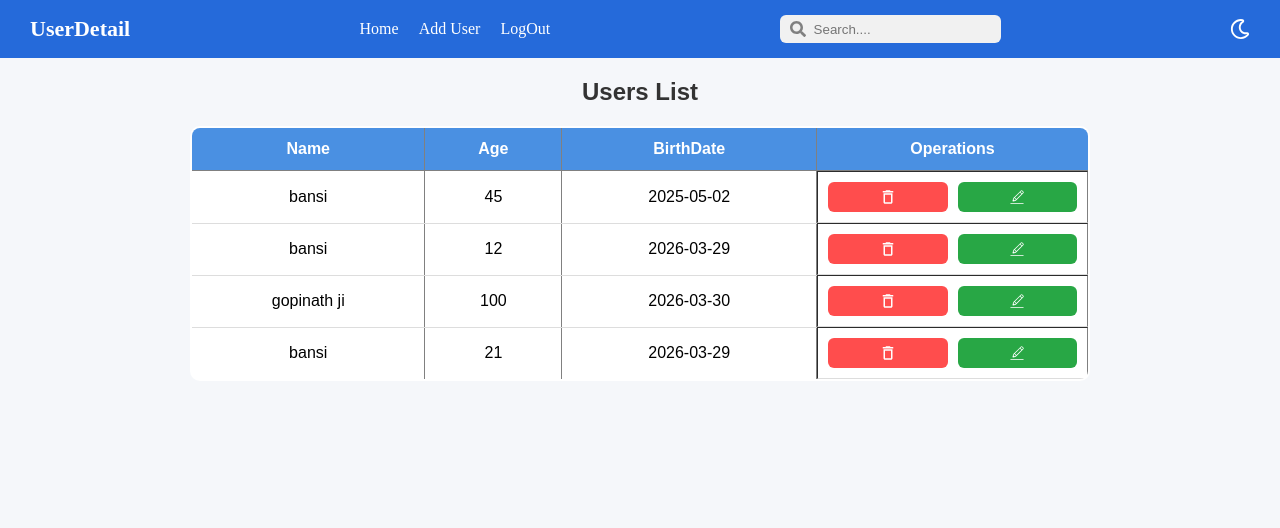
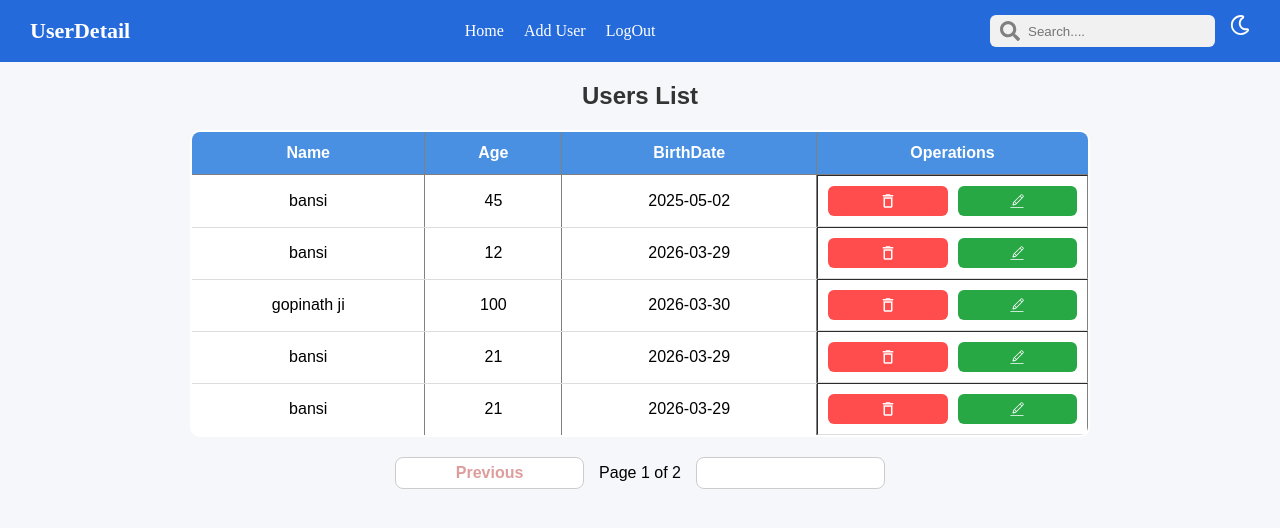
Before and after one commit to Bansi1705/newDemo, a React (Vite) app: page /home in a window 1280 px wide. Shown: the top 528 px of the page. Built offline with nearby package versions, Linux system fonts and the light colour scheme; data requests are answered from the project's data file; sample sign-in values are in the browser's storage.

Commit message:
[BC][Paginanation Added]

```diff
--- a/db.json
+++ b/db.json
@@ -23,6 +23,30 @@
       "age": 21,
       "birthdate": "2026-03-29",
       "id": "TJ5PbutgZFU"
+    },
+    {
+      "name": "bansi",
+      "age": 21,
+      "birthdate": "2026-03-29",
+      "id": "_0EaO4Jh_NQ"
+    },
+    {
+      "name": "bansi",
+      "age": 21,
+      "birthdate": "2026-03-29",
+      "id": "2oaVPKHmpyU"
+    },
+    {
+      "name": "jyot",
+      "age": 21,
+      "birthdate": "2026-03-30",
+      "id": "pnRDebb_qgY"
+    },
+    {
+      "name": "jyot",
+      "age": 21,
+      "birthdate": "2026-03-30",
+      "id": "IV6AFgdDYQA"
     }
   ],
   "$schema": "./node_modules/json-server/schema.json"
--- a/src/Components/Header.tsx
+++ b/src/Components/Header.tsx
@@ -30,7 +30,9 @@ function Header({ search, setSearch }: HeaderProps) {
           LogOut
         </NavLink>
       </div>
-      <div className="search-container">
+
+      <div className="navbar-icons">
+        <div className="search-container">
         <FaSearch className="search-icon" />
         <input
           type="text"
@@ -39,9 +41,12 @@ function Header({ search, setSearch }: HeaderProps) {
           onChange={(e) => setSearch(e.target.value)}
         />
       </div>
-      <div className="navbar-icons" onClick={toggleTheme}>
+        <div  onClick={toggleTheme}>
         {theme === "dark" ? <FaRegSun /> : <FaRegMoon />}
       </div>
+
+      </div>
+
     </div>
   );
 }
--- a/src/Pages/Home.css
+++ b/src/Pages/Home.css
@@ -81,3 +81,31 @@
 .delete-btn:hover {
   background-color: #1e7e34;
 }
+
+.pagination-controls {
+  text-align: center;
+  margin: auto;
+  margin-top: 20px;
+  display: flex;
+  width: 70%;
+  align-items: center;
+  justify-content: center;
+}
+
+.pagination-button {
+  padding: 6px 12px;
+  margin: 0 5px;
+  border: 1px solid #ccc;
+  background-color: white;
+  cursor: pointer;
+  width: 30%;
+}
+
+.pagination-button:disabled {
+  color: rgb(222, 157, 157);
+  cursor: not-allowed;
+}
+
+.pagination-controls span {
+  margin: 0 10px;
+}
--- a/src/Pages/Home.tsx
+++ b/src/Pages/Home.tsx
@@ -12,21 +12,25 @@ export const Home = () => {
   const [users, setUsers] = useState<User[]>([]);
   const navigate = useNavigate();
 
-  const [search,setSearch]=useState<string>("");
-
-  const filteredUsers = users.filter((user) =>
-  user.name.toLowerCase().includes(search.toLowerCase())
-);
+  const [search, setSearch] = useState<string>("");
 
   const [showCofirm, setShowConfirm] = useState<boolean>(false);
   const [deleteId, setDeleteId] = useState<number | null>(null);
 
-  // const [currentPage, setCurrentPage] = useState<number>(1);
-  // const itemsPerPage: number = 5;
-  // const lastIndex = currentPage * itemsPerPage;
-  // const startIndex = lastIndex - itemsPerPage;
+  const [currentPage, setCurrentPage] = useState<number>(1);
+  const itemsPerPage = 5;
+  const lastIndex = currentPage * itemsPerPage;
+  const startIndex = lastIndex - itemsPerPage;
 
-  // const currentRecords = users.slice(startIndex, lastIndex);
+  const filteredUsers = users.filter((user) =>
+    user.name.toLowerCase().includes(search.toLowerCase())
+  );
+ useEffect(()=>{
+  setCurrentPage(1)
+ },[search])
+  const currentRecords = filteredUsers.slice(startIndex, lastIndex);
+
+  const totalPages = Math.ceil(filteredUsers.length / itemsPerPage);
 
   useEffect(() => {
     fetch("http://localhost:5000/users")
@@ -38,10 +42,6 @@ export const Home = () => {
     setDeleteId(id);
     setShowConfirm(true);
   };
-
-//   const handlePageChange = (pageNumber: number) => {
-//   setCurrentPage(pageNumber);
-// };
 
   const handleConfirm = async () => {
     await fetch(`http://localhost:5000/users/${deleteId}`, {
@@ -66,7 +66,7 @@ export const Home = () => {
 
   return (
     <>
-      <Header search={search} setSearch={setSearch}/>
+      <Header search={search} setSearch={setSearch} />
 
       <div className="user-data">
         <div className="table-section">
@@ -81,7 +81,7 @@ export const Home = () => {
                 </tr>
               </thead>
               <tbody>
-                {filteredUsers.map((user) => (
+                {currentRecords.map((user) => (
                   <tr key={user.id}>
                     <td>{user.name}</td>
                     <td>{user.age}</td>
@@ -105,12 +105,34 @@ export const Home = () => {
                 ))}
               </tbody>
             </table>
+              <div className="pagination-controls">
+          <button
+            onClick={() => setCurrentPage(currentPage - 1)}
+            disabled={currentPage === 1}
+            className="pagination-button"
+          >
+            Previous
+          </button>
+
+          <span>
+            Page {currentPage} of {totalPages}
+          </span>
+
+          <button
+            onClick={() => setCurrentPage(currentPage + 1)}
+            disabled={currentPage === totalPages}
+            className="pagination-button"
+          >
+            Next
+          </button>
+        </div>
           </div>
           {showCofirm && (
             <Confirmation confirm={handleConfirm} cancel={handleCancel} />
           )}
+        </div>
 
-        </div>
+
       </div>
     </>
   );
```
